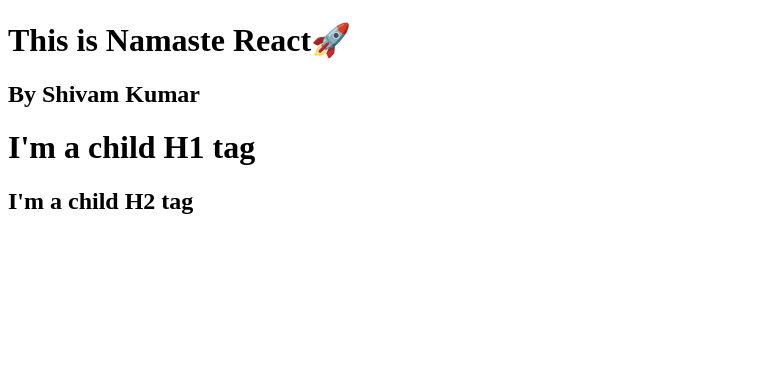
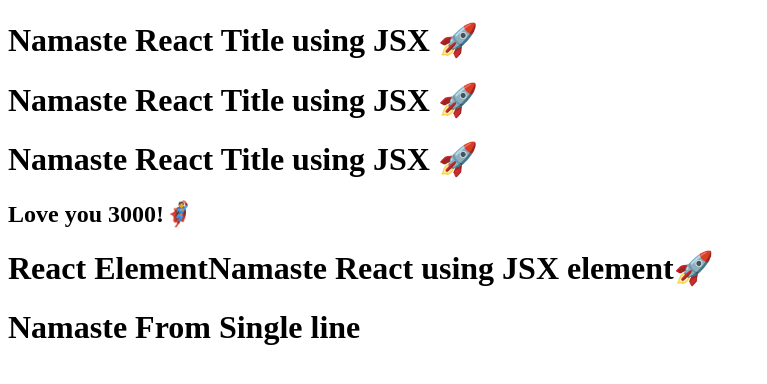
Before and after one commit to shivamkumar06/namaste-react, a React (Vite) app: page / in a window 1280 px wide. Shown: the top 384 px of the page, without its empty margins (0-767 px from the left). Built offline with nearby package versions, Linux system fonts and the light colour scheme.

Commit message:
episode-03

```diff
--- a/App.js
+++ b/App.js
@@ -1,35 +1,56 @@
 import React from "react";
 import ReactDOM from "react-dom/client";
-  /* <div id="parent">
-        <div id="child">
-            <h1>I'm an H1 tag</h1>
-            <h2>I'm an H2 tag</h2>
-        </div>
-         <div id="child2">
-            <h1>I'm an H1 tag</h1>
-            <h2>I'm an H2 tag</h2>
-        </div>
-    </div> */
 
-//structrure created using JS
-const parent = React.createElement("div", { id: "parent" }, [
-  React.createElement("div", { id: "child" }, [
-    React.createElement("h1", {}, "This is Namaste React🚀"),
-    React.createElement("h2", {}, "By Shivam Kumar"),
-  ]),
-  React.createElement("div", { id: "child2" }, [
-    React.createElement("h1", {}, "I'm a child H1 tag"),
-    React.createElement("h2", {}, "I'm a child H2 tag"),
-  ]),
-]);
+// React.createElement => Object => Becomes HTMLElement when rendered
 
-const heading = React.createElement(
-  "h1",
-  { id: "heading" },
-  "Hello World From React!"
+// const heading = React.createElement(
+//   "h1",
+//   { id: "heading" },
+//   "Namaste React 🚀"
+//   );
+
+const elm = (
+  <span>React Element</span>
 );
 
-// console.log(heading);
-console.log(parent);
+
+
+
+
+const Title = function () {
+  return (
+    <h1 className="head" tabIndex="1">
+      Namaste React Title using JSX 🚀
+    </h1>
+  );
+};
+
+const number = 1000;
+
+const HeadComponent = () => (
+  <div id="container">
+    <Title />
+    <Title></Title>
+    {Title()}
+    {console.log('here')}
+    <h2>Love you {number*3}!🦸</h2>
+    {jsxHeading}
+    <h1 className="heading">Namaste From Single line</h1>
+  </div>
+);
+
+const HeadingComponent = () => {
+  return <h1 className="heading">Namaste React Functional Component</h1>;
+};
+
+// React Element
+const jsxHeading = (
+  <h1 className="head" tabIndex="1">
+    {elm}
+    Namaste React using JSX element🚀
+  </h1>
+);
+
 const root = ReactDOM.createRoot(document.getElementById("root"));
-root.render(parent);
+// root.render(jsxHeading);
+root.render(<HeadComponent />);
--- a/index.css
+++ b/index.css
@@ -1,3 +1,3 @@
 #heading{
-    color: red;
+    color: black;
 }
--- a/index.html
+++ b/index.html
@@ -10,17 +10,9 @@
 
 <body>
     <div id="root">
-        <h1>Shivam is here!</h1>
+        <h1>Not Rendered</h1>
     </div>
-    <!-- <script>
-       const heading = document.createElement("h1");
-       heading.innerHTML = "Hello World From Javascript!";
-       const root = document.getElementById("root");
-       root.appendChild(heading);
-    </script> -->
-
     <script type="module" src="./App.js"></script>
-
 </body>
 
 </html>
--- a/package.json
+++ b/package.json
@@ -4,6 +4,8 @@
   "description": "This is Namaste React By Akshay Saini",
 
   "scripts": {
+    "start": "parcel index.html",
+    "build": "parcel build index.html",
     "test": "jest"
   },
   "repository": {
```
